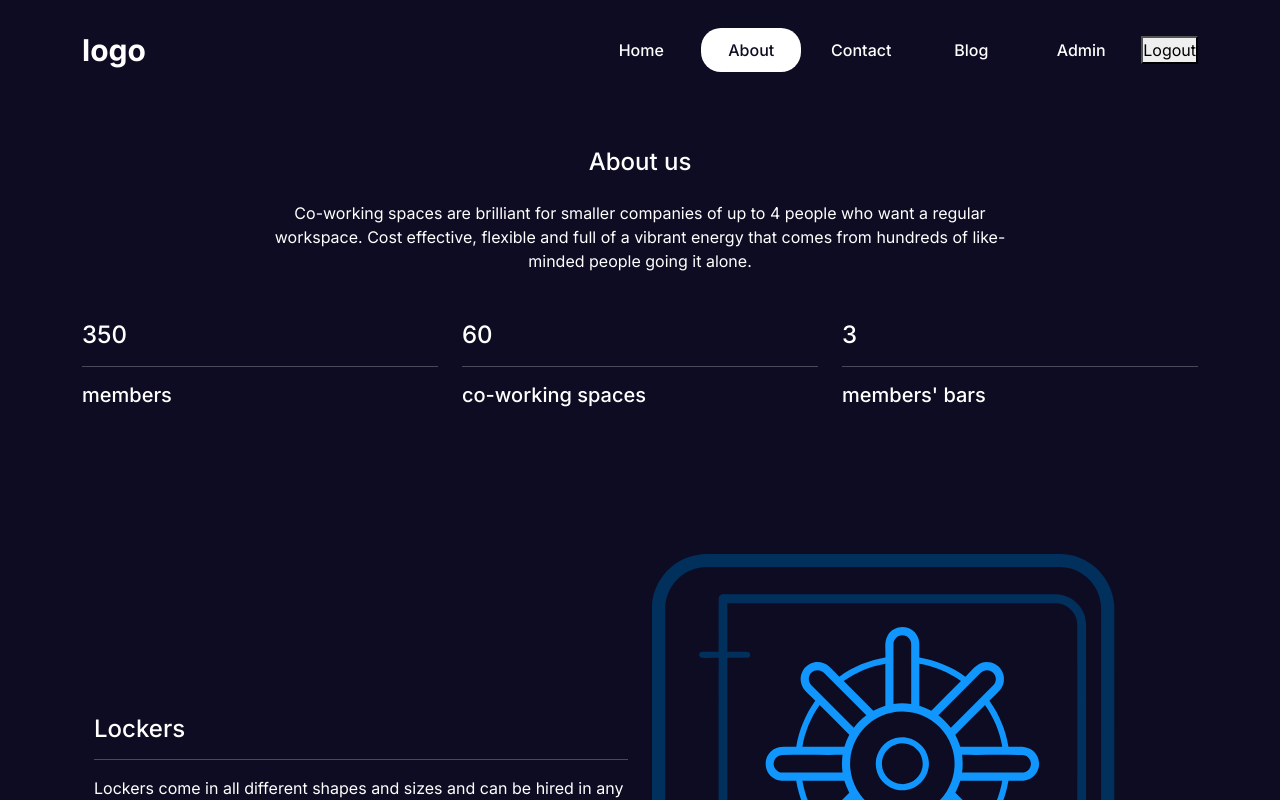
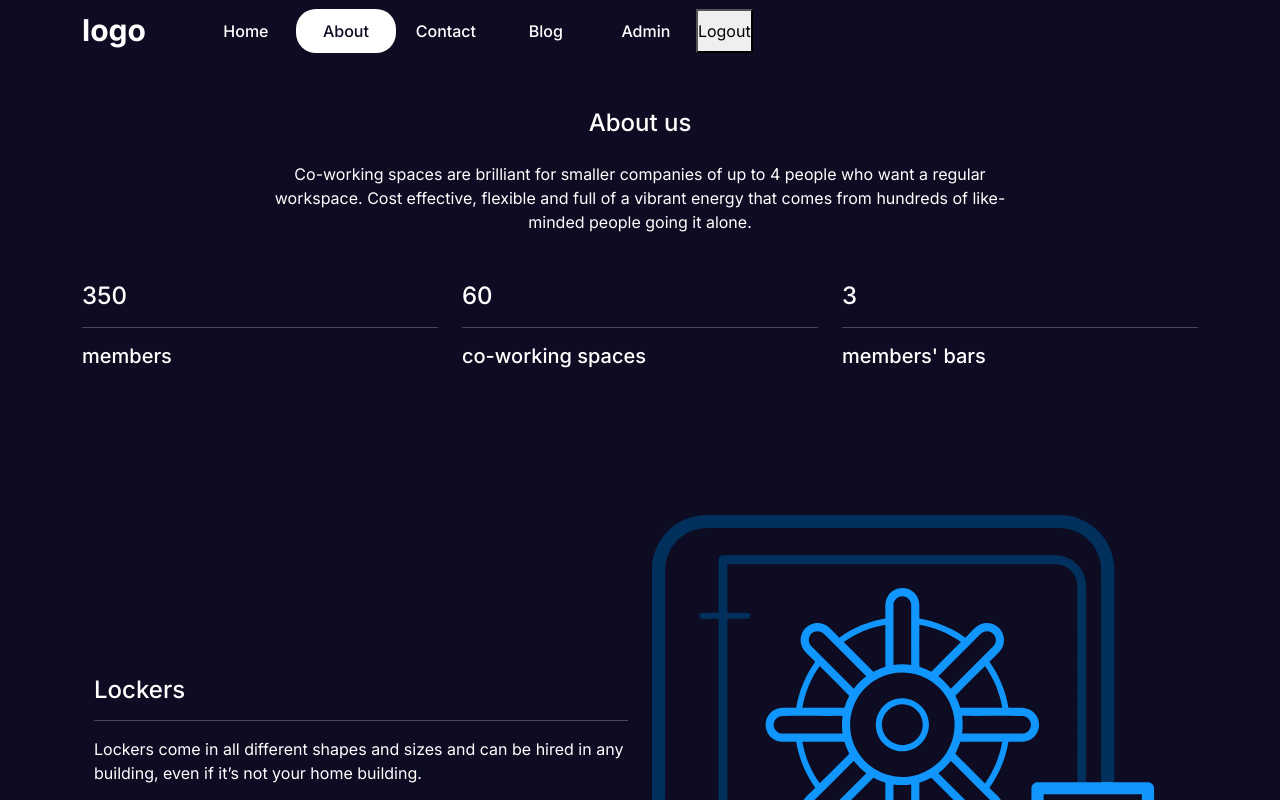
Before and after one commit to info-next/next-14-bootstrap-app, a Next.js app: page /about in a window 1280 px wide. Shown: the top 800 px of the page. Built offline with nearby package versions, Linux system fonts and the light colour scheme.

Commit message:
header changed

```diff
--- a/package.json
+++ b/package.json
@@ -14,6 +14,7 @@
     "mongoose": "^8.0.0",
     "next": "14.0.4",
     "react": "^18",
+    "react-bootstrap": "^2.10.1",
     "react-dom": "^18"
   },
   "devDependencies": {
--- a/src/app/about/page.jsx
+++ b/src/app/about/page.jsx
@@ -1,4 +1,7 @@
-
+export const metadata = {
+  title: 'About',
+  description: 'About page of Info-next',
+}
 const aboutPage = () => {
   return (
     <div>
--- a/src/app/blog/page.jsx
+++ b/src/app/blog/page.jsx
@@ -1,6 +1,10 @@
-"use client"
 import Postcard from "@/components/postCard/postCard"
 
+
+export const metadata = {
+  title: 'Blogs',
+  description: 'Blogs page of Info-next',
+}
 const getData = async () => {
   const res = await fetch("https://jsonplaceholder.typicode.com/posts", {next: {revalidate: 36000}})
   if(!res.ok){
--- a/src/app/contact/page.jsx
+++ b/src/app/contact/page.jsx
@@ -1,3 +1,7 @@
+export const metadata = {
+  title: 'Contact',
+  description: 'Contact page of Info-next',
+}
 
 const contactPage = () => {
   return (
--- a/src/app/layout.js
+++ b/src/app/layout.js
@@ -1,13 +1,16 @@
 import { Inter } from 'next/font/google'
 import './globals.css'
-import Navbar from '@/components/navbar/Navbar'
+import NavbarCustom from '@/components/navbar/Navbar'
 import Footer from '@/components/footer/Footer'
 
 const inter = Inter({ subsets: ['latin'] })
 
 export const metadata = {
-  title: 'Create Next App',
-  description: 'Generated by create next app',
+  title: {
+    default: 'Next App 14',
+    template: '%s | Info-next',
+  },
+  description: 'App created in Next - 14',
 }
 
 export default function RootLayout({ children }) {
@@ -15,7 +18,7 @@ export default function RootLayout({ children }) {
     <html lang="en">
       <body className={inter.className}>
         <div className='container'>
-        <Navbar/>
+        <NavbarCustom/>
         <div style={{minHeight: 'calc(100vh - 100px)'}}>
         {children}
         </div>
--- a/src/app/page.jsx
+++ b/src/app/page.jsx
@@ -1,4 +1,9 @@
 import styles from './page.module.css'
+
+export const metadata = {
+  title: 'Home',
+  description: 'Home page of Info-next',
+}
 export default function Home() {
   return (
     <>
--- a/src/components/navbar/Navbar.jsx
+++ b/src/components/navbar/Navbar.jsx
@@ -1,18 +1,57 @@
 "use client"
 import React from 'react';
-import Links from './links/Links';
-import styles from './navbar.module.css';
-import Link from 'next/link';
+import { Navbar, Nav } from 'react-bootstrap';
+import styles from './navbar.module.css'
+import { usePathname } from 'next/navigation';
 
-const Navbar = () => {
+const NavbarCustom = () => {
+  const pathName = usePathname();
+
+  const links = [
+    {
+        name: 'Home',
+        path: '/'
+    },
+    {
+        name: 'About',
+        path: '/about'
+    },
+    {
+        name: 'Contact',
+        path: '/contact'
+    },
+    {
+        name: 'Blog',
+        path: '/blog'
+    },
+
+];
+const session = true;
+const isAdmin = true;
   return (
-    <div className={styles.container}>
-        <Link href={"/"} className={styles.logo}>logo</Link>
-        <div>
-           <Links/>
-        </div>
-    </div>
+    <Navbar expand="lg">
+    <Nav.Link href={"/"} className={styles.logo}>logo</Nav.Link>
+    <Navbar.Toggle aria-controls="basic-navbar-nav" />
+    <Navbar.Collapse id="basic-navbar-nav">
+      <Nav className="mr-auto">
+        {links.map((link=> (
+                    <Nav.Link key={link.name} className={`${styles.routes} ${pathName === link.path && styles.active}`} href={link.path}>{link.name}</Nav.Link>
+        )))}{
+            session?(
+                <>
+                 { isAdmin && <Nav.Link className={`${styles.routes} ${pathName === 'admin' && styles.active}`} href="/admin">Admin</Nav.Link>
+  }
+                 <button>Logout</button>
+                </>
+
+            ):(
+              <Nav.Link className={`${styles.routes} ${pathName === 'login' && styles.active}`} href="/login">Login</Nav.Link>
+            )
+        }
+      </Nav>
+    </Navbar.Collapse>
+  </Navbar>
   )
 }
 
-export default Navbar
+export default NavbarCustom
--- a/src/components/navbar/links/Links.jsx
+++ /dev/null
@@ -1,61 +0,0 @@
-import React, { useState } from 'react'
-import styles from './links.module.css'
-import NavLink from './navLink/navLink';
-
-const Links = () => {
-const [open, setOpen] = useState(false);
-const links = [
-    {
-        name: 'Home',
-        path: '/'
-    },
-    {
-        name: 'About',
-        path: '/about'
-    },
-    {
-        name: 'Contact',
-        path: '/contact'
-    },
-    {
-        name: 'Blog',
-        path: '/blog'
-    },
-
-];
-const session = true;
-const isAdmin = true;
-
-  return (
-    <div className={styles.container}>
-   <div className={styles.links}>
-        {links.map((link=> (
-            <NavLink item={link} key={link.name} />
-        )))}{
-            session?(
-                <>
-                 { isAdmin && <NavLink item={{name: 'Admin', path: '/admin'}} />  }
-                 <button>Logout</button>
-                </>
-
-            ):(
-                <NavLink item={{name: 'Login', path: '/login'}} />
-            )
-        }
-    </div>
-    <button className={styles.menuButton} onClick={() => setOpen((prev) => !prev)}>Menu</button>
-    {open && (
-        <div className={styles.mobileLinks}>
-            {links.map((link=> (
-                <NavLink item={link} key={link.name} />
-            )))}
-        </div>
-    )
-
-    }
-    </div>
-
-  )
-}
-
-export default Links
--- a/src/components/navbar/links/links.module.css
+++ /dev/null
@@ -1,35 +0,0 @@
-.links{
-    display: flex;
-    align-items: center;
-    gap: 10px;
-}
-
-
-.menuButton, .mobileLinks{
-display: none;
-}
-
-@media (max-width:768px){
-    .links{
-        display: none;
-    }
-
-    .menuButton{
-        display: block;
-        cursor: pointer;
-        font-size: 30px;
-    }
-
-    .mobileLinks{
-     position: absolute;
-     top: 100px;
-     right: 0;
-     width: 50%;
-     height: calc(100vh - 100px);
-     display: flex;
-     flex-direction: column;
-     justify-content: center;
-     align-items: center;
-     gap: 10px;
-    }
-}
--- a/src/components/navbar/navbar.module.css
+++ b/src/components/navbar/navbar.module.css
@@ -1,11 +1,25 @@
-.container{
-    display: flex;
-    height: 100px;
-    justify-content: space-between;
-    align-items: center;
-}
 
 .logo{
     font-size: 30px;
     font-weight: bold;
+    padding-right: 50px;
 }
+
+.routes{
+    min-width: 100px;
+    padding: 10px;
+    font-weight: 500;
+    text-align: center;
+    border-radius: 20px;
+    color: var(--text);
+    }
+
+    .routes:hover{
+        color: grey;
+        font-weight: bolder;
+    }
+
+.active{
+    background-color: var(--text);
+    color: var(--bg);
+}
```
Also changed, not shown: src/app/blog/[slug]/page.jsx (+10 -2 lines), 1 other file (tests, documents, lock files or other folders).
